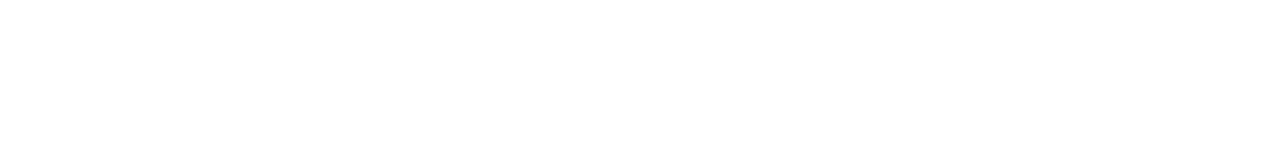
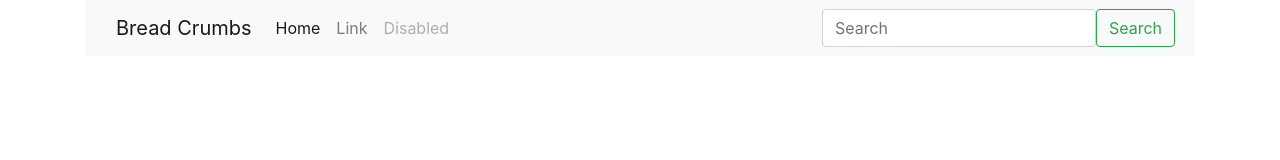
Before and after one commit to kooalaproductions/market-updates, a plain HTML site: page index.html in a window 1280 px wide. Drawn offline with nearby package versions, Linux system fonts and the light colour scheme.

Commit message:
added a basic navbar

```diff
--- a/cool.css
+++ b/cool.css
@@ -0,0 +1,4 @@
+.d-flex{
+    right: 20px;
+    position: absolute;
+}
--- a/index.html
+++ b/index.html
@@ -5,9 +5,39 @@
     <meta http-equiv="X-UA-Compatible" content="IE=edge">
     <meta name="viewport" content="width=device-width, initial-scale=1.0">
     <title>Bread Crumbs</title>
+    <link rel="stylesheet" href="https://maxcdn.bootstrapcdn.com/bootstrap/4.0.0/css/bootstrap.min.css" integrity="sha384-Gn5384xqQ1aoWXA+058RXPxPg6fy4IWvTNh0E263XmFcJlSAwiGgFAW/dAiS6JXm" crossorigin="anonymous">
         <link rel="stylesheet" href="cool.css">
 </head>
 <body>
 
+    <div class="container">
+        <nav class="navbar navbar-expand-lg navbar-light bg-light">
+            <div class="container-fluid">
+              <a class="navbar-brand" href="#">Bread Crumbs</a>
+              <button class="navbar-toggler" type="button" data-bs-toggle="collapse" data-bs-target="#navbarTogglerDemo02" aria-controls="navbarTogglerDemo02" aria-expanded="false" aria-label="Toggle navigation">
+                <span class="navbar-toggler-icon"></span>
+              </button>
+              <div class="collapse navbar-collapse" id="navbarTogglerDemo02">
+                <ul class="navbar-nav me-auto mb-2 mb-lg-0">
+                  <li class="nav-item">
+                    <a class="nav-link active" aria-current="page" href="#">Home</a>
+                  </li>
+                  <li class="nav-item">
+                    <a class="nav-link" href="#">Link</a>
+                  </li>
+                  <li class="nav-item">
+                    <a class="nav-link disabled" href="#" tabindex="-1" aria-disabled="true">Disabled</a>
+                  </li>
+                </ul>
+                <form class="d-flex">
+                  <input class="form-control me-2" type="search" placeholder="Search" aria-label="Search">
+                  <button class="btn btn-outline-success" type="submit">Search</button>
+                </form>
+              </div>
+            </div>
+          </nav>
+    </div>
+
+
 </body>
 </html>
```
